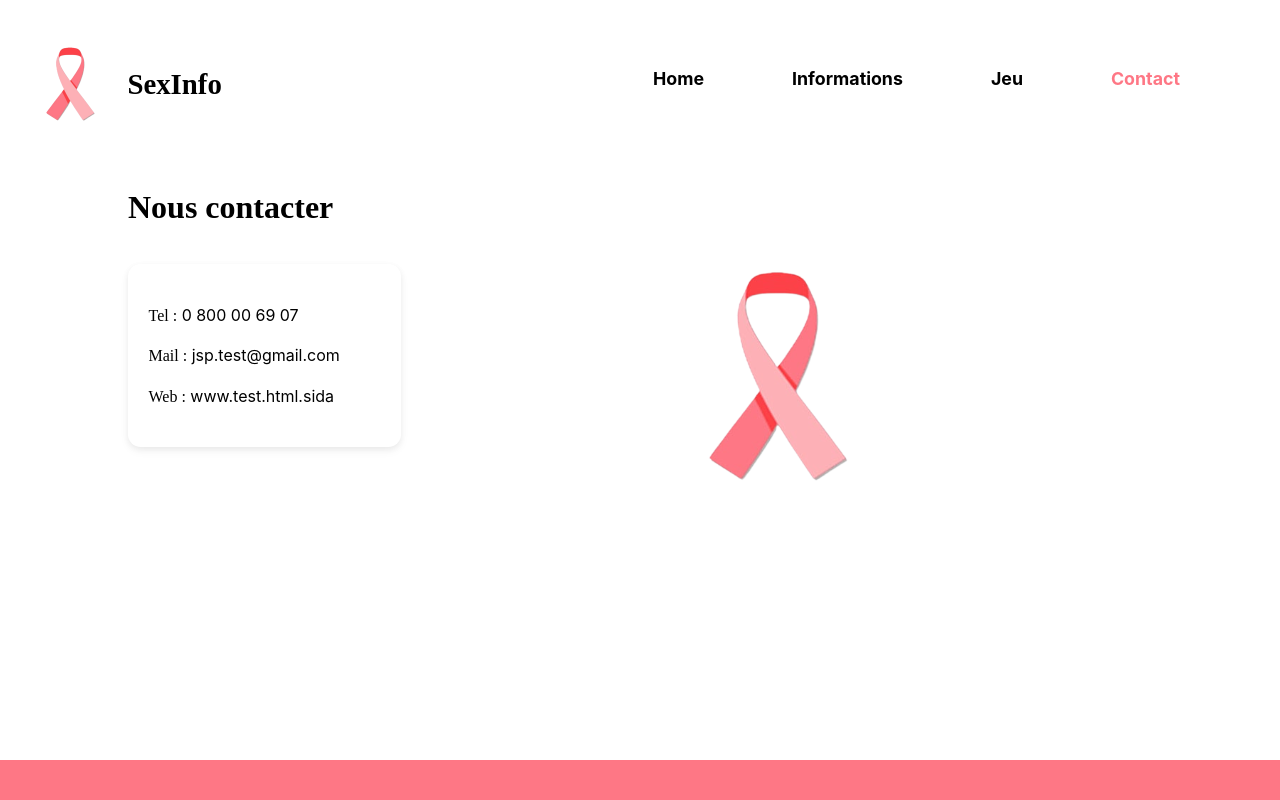
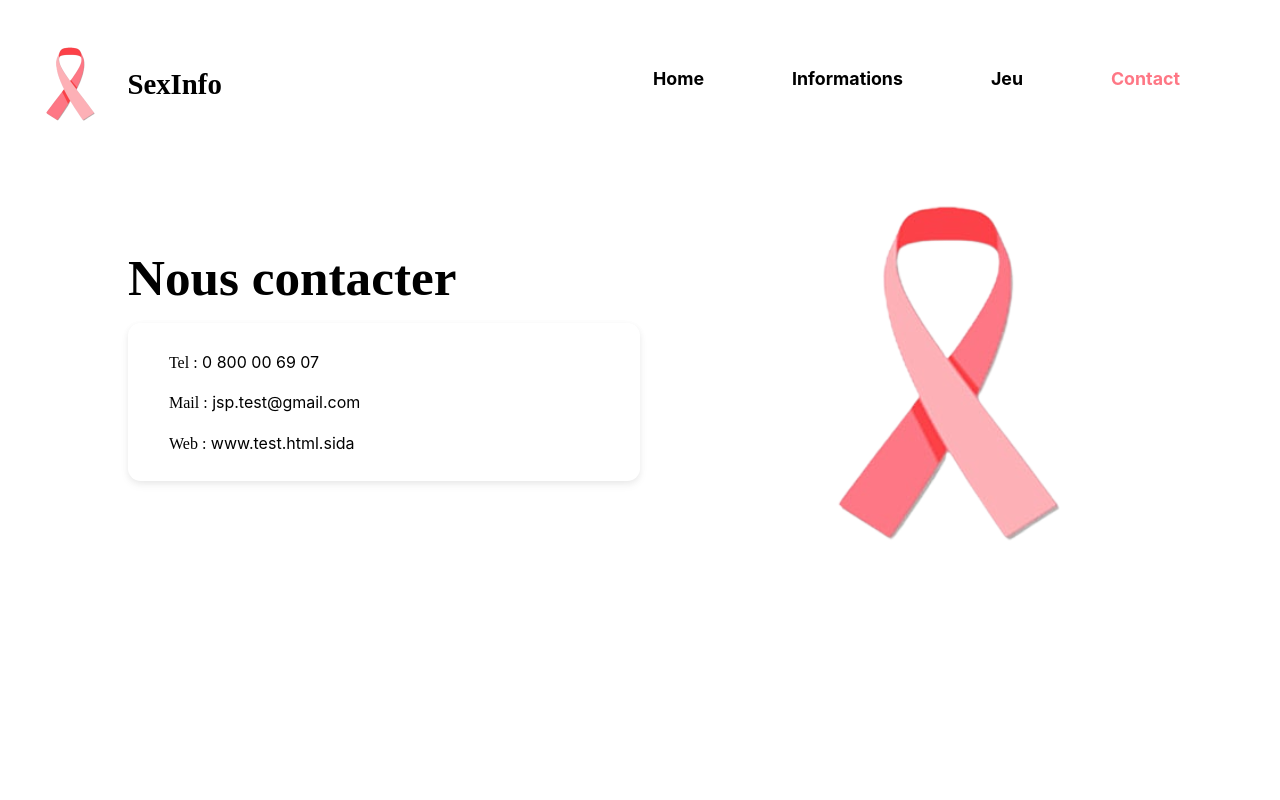
Before and after one commit to Kaituro/sidinfo, a React (Create React App) app: page /Contact in a window 1280 px wide. Shown: the top 800 px of the page. Built offline with nearby package versions, Linux system fonts and the light colour scheme; a web font is replaced by a local one.

Commit message:
pagecontacttest

```diff
--- a/src/App.css
+++ b/src/App.css
@@ -146,19 +146,23 @@ h2 {
     flex-direction: row;
 }
 
+
+
 .imagecont {
     width: 20vw;
     height: 20vw;
     margin: auto;
+    margin-right:10%;
 }
 
 .contactinfo ul{
     list-style: none;
     height: fit-content;
-    padding-left: 1%;
+    width: 40vw;
+    padding-left: 5%;
     padding-top: 3%;
     padding-bottom: 3%;
-    padding-right: 5%;
+    padding-right: 3%;
     border-radius: 1vw;
     box-shadow: rgb(0 0 0 / 5%) 0px 4px 10px 0px, rgb(0 0 0 / 5%) 0px 2px 6px 0px;
 }
@@ -167,3 +171,7 @@ h2 {
 .contactinfo li{
     padding:0.8vw ;
 }
+
+.titrecontact{
+    font-size: 3vw;
+}
--- a/src/pages/contact.jsx
+++ b/src/pages/contact.jsx
@@ -5,16 +5,18 @@ const Contact = () => {
 
     return (
       <>
-        <h1>Nous contacter</h1>
+
         <div className="contactinfo">
+        <div className="welcome-text">
+         <h1 className="titrecontact">Nous contacter</h1>
         <ul>
         <li><span>Tel :</span> 0 800 00 69 07</li>
         <li><span>Mail :</span> jsp.test@gmail.com</li>
         <li> <span>Web :</span> www.test.html.sida</li>
+        </ul>
+        </div>
 
-
-        </ul>
-<img  className="imagecont" src="image/logosida.svg" />
+<img  className="img-container" src="image/logosida.svg" />
         </div>
 
         </>
```
